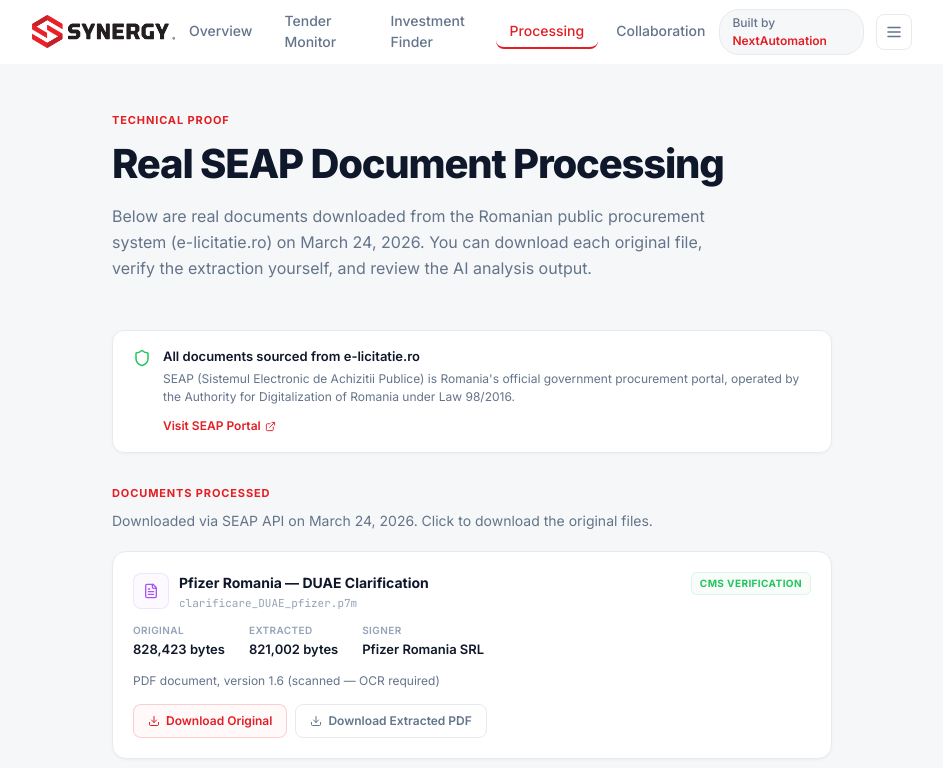
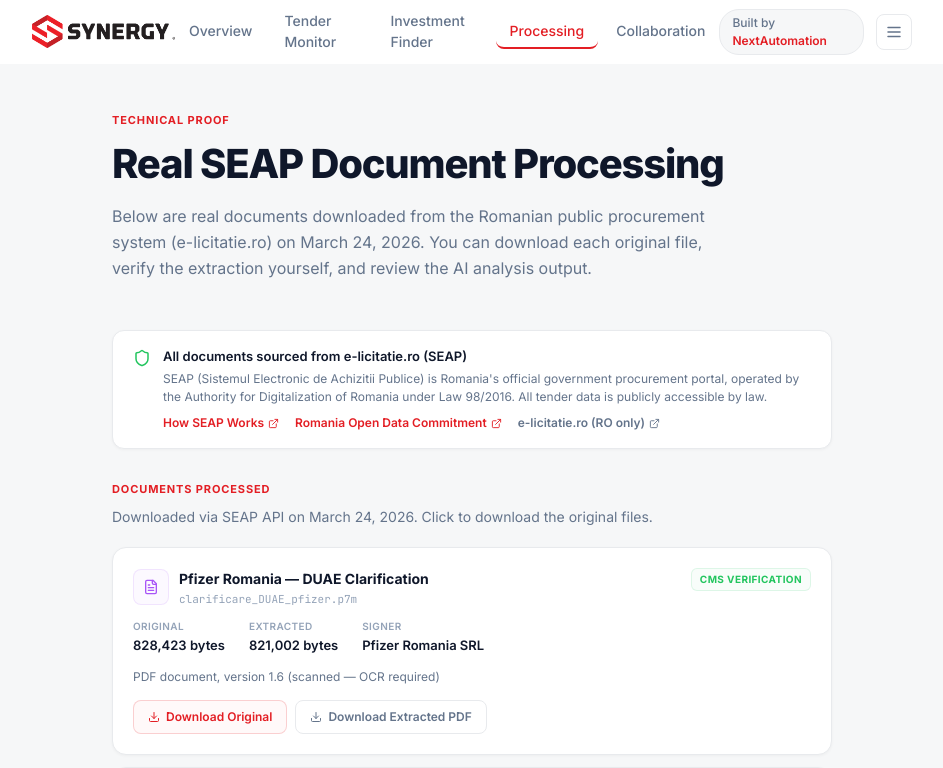
Before and after one commit to LucasNextAutomation/synergy-construct-demo, a Next.js app: page /processing in a window 1280 px wide. Shown: the top 768 px of the page, without its empty margins (168-1111 px from the left). Built offline with nearby package versions, Linux system fonts and the light colour scheme.

Commit message:
fix: replace geo-restricted source links with globally accessible ones
e-licitatie.ro times out from US/non-EU IPs. Added:
- TendersGo guide (explains SEAP system)
- OpenGovPartnership Romania (open data commitment)
- e-licitatie.ro kept but labeled '(RO only)'

```diff
--- a/src/app/processing/page.tsx
+++ b/src/app/processing/page.tsx
@@ -29,7 +29,7 @@
       "OK Parsed 20 contract notices",
       "OK Filtered to 9 construction tenders (CPV 45*)",
     ],
-    sourceUrl: "https://e-licitatie.ro/pub/notices/contract-notices/list/0/0",
+    sourceUrl: "https://www.tendersgo.com/post/how-public-procurement-works-in-romania-laws-seap-platform-and-bid-submission-guide",
   },
   {
     step: 2,
@@ -49,7 +49,7 @@
       "<- 672,086 bytes (raspuns_consolidat_satumare.p7s)",
       "OK 2 signed documents downloaded",
     ],
-    sourceUrl: "https://e-licitatie.ro/pub",
+    sourceUrl: "https://www.opengovpartnership.org/members/romania/commitments/RO0046/",
   },
   {
     step: 3,
@@ -234,18 +234,36 @@
         >
           <Shield size={18} style={{ color: "#22C55E", flexShrink: 0, marginTop: 2 }} />
           <div>
-            <p style={{ fontSize: 13, fontWeight: 600, color: "#0f172a", margin: "0 0 4px" }}>All documents sourced from e-licitatie.ro</p>
-            <p style={{ fontSize: 12, color: "#64748b", margin: "0 0 6px", lineHeight: 1.5 }}>
-              SEAP (Sistemul Electronic de Achizitii Publice) is Romania's official government procurement portal, operated by the Authority for Digitalization of Romania under Law 98/2016.
+            <p style={{ fontSize: 13, fontWeight: 600, color: "#0f172a", margin: "0 0 4px" }}>All documents sourced from e-licitatie.ro (SEAP)</p>
+            <p style={{ fontSize: 12, color: "#64748b", margin: "0 0 8px", lineHeight: 1.5 }}>
+              SEAP (Sistemul Electronic de Achizitii Publice) is Romania{"'"}s official government procurement portal, operated by the Authority for Digitalization of Romania under Law 98/2016. All tender data is publicly accessible by law.
             </p>
+            <div style={{ display: "flex", gap: 16, flexWrap: "wrap" }}>
               <a
-              href="https://e-licitatie.ro/pub/notices/contract-notices/list/0/0"
+                href="https://www.tendersgo.com/post/how-public-procurement-works-in-romania-laws-seap-platform-and-bid-submission-guide"
                 target="_blank"
                 rel="noopener noreferrer"
                 style={{ fontSize: 12, fontWeight: 600, color: "#E31E24", textDecoration: "none", display: "inline-flex", alignItems: "center", gap: 4 }}
               >
-              Visit SEAP Portal <ExternalLink size={11} />
+                How SEAP Works <ExternalLink size={11} />
               </a>
+              <a
+                href="https://www.opengovpartnership.org/members/romania/commitments/RO0046/"
+                target="_blank"
+                rel="noopener noreferrer"
+                style={{ fontSize: 12, fontWeight: 600, color: "#E31E24", textDecoration: "none", display: "inline-flex", alignItems: "center", gap: 4 }}
+              >
+                Romania Open Data Commitment <ExternalLink size={11} />
+              </a>
+              <a
+                href="https://e-licitatie.ro/pub"
+                target="_blank"
+                rel="noopener noreferrer"
+                style={{ fontSize: 12, fontWeight: 600, color: "#64748b", textDecoration: "none", display: "inline-flex", alignItems: "center", gap: 4 }}
+              >
+                e-licitatie.ro (RO only) <ExternalLink size={11} />
+              </a>
+            </div>
           </div>
         </motion.div>
 
```
Also changed, not shown: 1 other file (tests, documents, lock files or other folders). Lines whose indentation alone changed are shown as unchanged.
